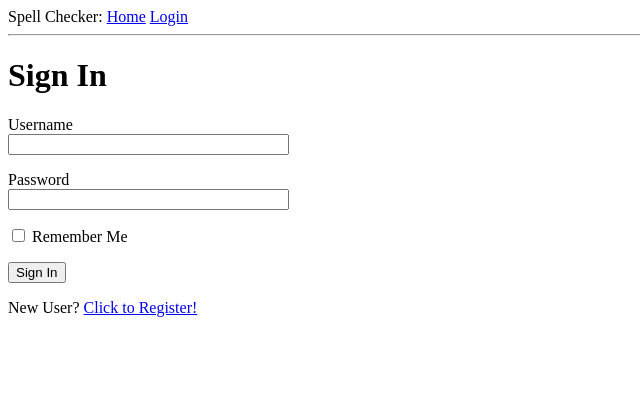
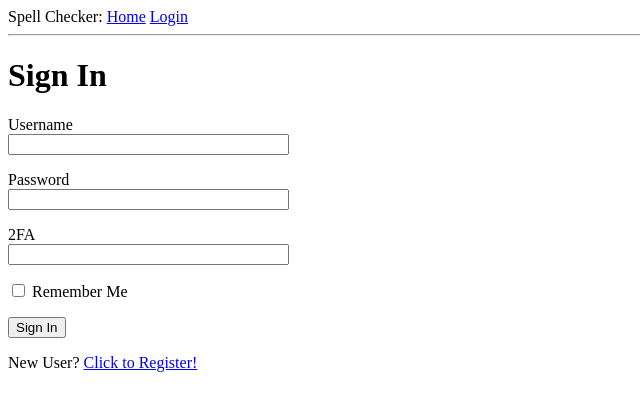
Before and after one commit to aundreas83/spell_checker_web, a Flask app: page /login in a window 1280 px wide. Shown: the top 411 px of the page, without its empty margins (0-640 px from the left). Run offline with Flask 2, Linux system fonts and the light colour scheme.

Commit message:
added 2fa to login

```diff
--- a/app/forms.py
+++ b/app/forms.py
@@ -6,12 +6,13 @@ from app.models import User
 class LoginForm(FlaskForm):
     uname = StringField('Username', validators=[DataRequired()])
     pword = PasswordField('Password', validators=[DataRequired()])
+    twofactorauth = StringField('2FA', id='2fa', validators=[DataRequired()])
     remember_me = BooleanField('Remember Me')
     submit = SubmitField('Sign In')
 
 class RegistrationForm(FlaskForm):
     uname = StringField('Username', validators=[DataRequired()])
-    twofactorauth = StringField('2FA', validators=[DataRequired()])
+    twofactorauth = StringField('2FA', id='2fa', validators=[DataRequired()])
     pword = PasswordField('Password', validators=[DataRequired()])
     password2 = PasswordField(
         'Repeat Password', validators=[DataRequired(), EqualTo('pword')])
--- a/app/routes.py
+++ b/app/routes.py
@@ -12,8 +12,9 @@ def login():
     form = LoginForm()
     if form.validate_on_submit():
         user = User.query.filter_by(username=form.uname.data).first()
-        if user is None or not user.check_password(form.pword.data):
-            flash('Invalid username or password')
+        user_2fa = User.query.filter_by(twofactorauth=form.twofactorauth.data).first()
+        if user is None or user_2fa is None or not user.check_password(form.pword.data):
+            flash('Invalid username, 2FA or password')
             return redirect(url_for('login'))
         login_user(user, remember=form.remember_me.data)
         next_page = request.args.get('next')
--- a/app/templates/login.html
+++ b/app/templates/login.html
@@ -12,12 +12,19 @@
             {% endfor %}
         </p>
         <p>
-            {{ form.pword.label(id='pword') }}<br>
+            {{ form.pword.label}}<br>
             {{ form.pword(size=32) }}<br>
             {% for error in form.pword.errors %}
             <span style="color: red;">[{{ error }}]</span>
             {% endfor %}
         </p>
+	<p>
+            {{ form.twofactorauth.label}}<br>
+            {{ form.twofactorauth(size=32) }}<br>
+            {% for error in form.twofactorauth.errors %}
+            <span style="color: red;">[{{ error }}]</span>
+            {% endfor %}
+	</p>
         <p>{{ form.remember_me() }} {{ form.remember_me.label }}</p>
         <p>{{ form.submit() }}</p>
 	<p>New User? <a href="{{ url_for('register') }}">Click to Register!</a></p>
```
Also changed, not shown: app.db.
